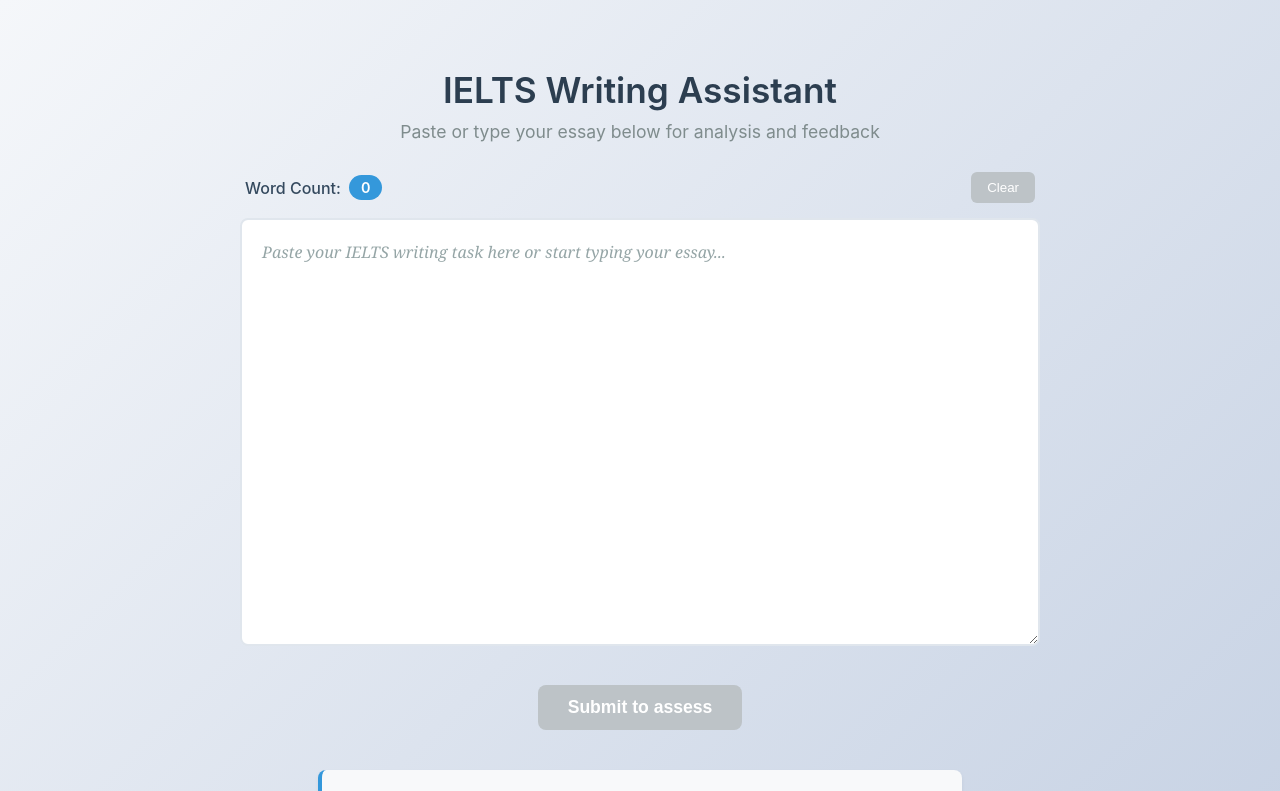
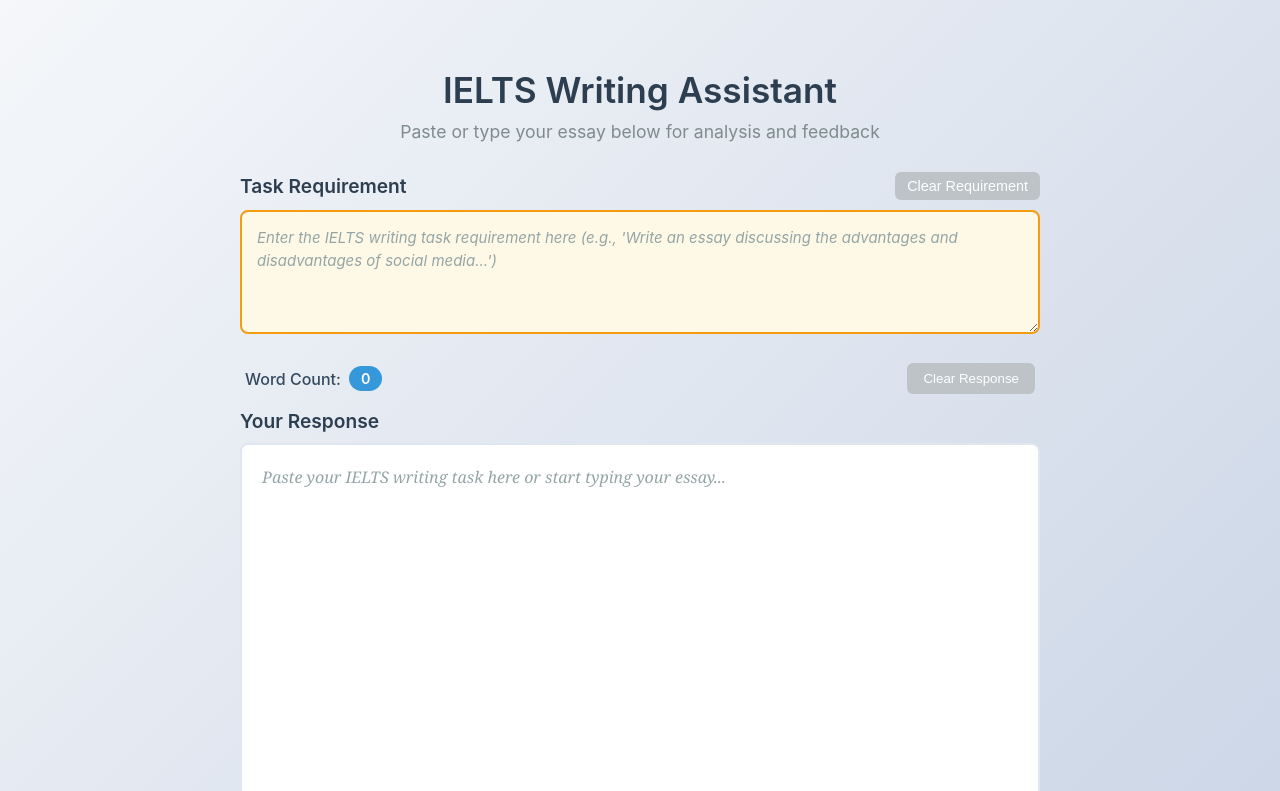
Before and after one commit to AnhDungPham2901/ietls-writing-assistant-fe, a React (Create React App) app: page / in a window 1280 px wide. Shown: the top 791 px of the page. Built offline with nearby package versions, Linux system fonts and the light colour scheme.

Commit message:
added task requirement input

```diff
--- a/src/components/WritingInput.css
+++ b/src/components/WritingInput.css
@@ -73,8 +73,70 @@
   cursor: not-allowed;
 }
 
+/* Requirement Section */
+.requirement-section {
+  margin-bottom: 25px;
+}
+
+.section-header {
+  display: flex;
+  justify-content: space-between;
+  align-items: center;
+  margin-bottom: 10px;
+}
+
+.requirement-section h3 {
+  color: #2c3e50;
+  font-size: 1.2rem;
+  margin: 0;
+  font-weight: 600;
+}
+
+.requirement-clear {
+  background: #f39c12;
+  font-size: 0.9rem;
+  padding: 6px 12px;
+}
+
+.requirement-clear:hover:not(:disabled) {
+  background: #e67e22;
+}
+
+.requirement-textarea {
+  width: 100%;
+  min-height: 120px;
+  padding: 15px;
+  border: 2px solid #f39c12;
+  border-radius: 8px;
+  font-size: 15px;
+  line-height: 1.5;
+  font-family: -apple-system, BlinkMacSystemFont, 'Segoe UI', 'Roboto', sans-serif;
+  resize: vertical;
+  outline: none;
+  transition: border-color 0.3s ease, box-shadow 0.3s ease;
+  box-sizing: border-box;
+  background: #fef9e7;
+}
+
+.requirement-textarea:focus {
+  border-color: #f39c12;
+  box-shadow: 0 0 0 3px rgba(243, 156, 18, 0.1);
+}
+
+.requirement-textarea::placeholder {
+  color: #95a5a6;
+  font-style: italic;
+}
+
 .writing-input-area {
   margin-bottom: 20px;
+}
+
+.writing-input-area h3 {
+  color: #2c3e50;
+  font-size: 1.2rem;
+  margin: 0 0 10px 0;
+  font-weight: 600;
 }
 
 .writing-textarea {
@@ -180,6 +242,28 @@
     font-size: 1.8rem;
   }
 
+  .section-header {
+    flex-direction: column;
+    gap: 10px;
+    align-items: stretch;
+  }
+
+  .requirement-clear {
+    align-self: center;
+    width: auto;
+  }
+
+  .requirement-textarea {
+    min-height: 100px;
+    padding: 12px;
+    font-size: 14px;
+  }
+
+  .requirement-section h3,
+  .writing-input-area h3 {
+    font-size: 1.1rem;
+  }
+
   .writing-textarea {
     min-height: 300px;
     padding: 15px;
--- a/src/components/WritingInput.js
+++ b/src/components/WritingInput.js
@@ -5,6 +5,7 @@
 const WritingInput = () => {
   const [text, setText] = useState('');
   const [wordCount, setWordCount] = useState(0);
+  const [requirement, setRequirement] = useState('');
   const navigate = useNavigate();
 
   const handleTextChange = (e) => {
@@ -16,9 +17,17 @@
     setWordCount(words.length);
   };
 
+  const handleRequirementChange = (e) => {
+    setRequirement(e.target.value);
+  };
+
   const handleClear = () => {
     setText('');
     setWordCount(0);
+  };
+
+  const handleClearRequirement = () => {
+    setRequirement('');
   };
 
   const handlePaste = (e) => {
@@ -34,10 +43,12 @@
     if (text.trim()) {
       console.log('Submitted text:', text);
       console.log('Word count:', wordCount);
+      console.log('Task requirement:', requirement);
 
-      // Store the submitted text in localStorage or state management
+      // Store the submitted text and requirement in localStorage
       localStorage.setItem('submittedText', text);
       localStorage.setItem('submittedWordCount', wordCount.toString());
+      localStorage.setItem('taskRequirement', requirement);
 
       // Navigate to assessment page
       navigate('/assessment');
@@ -53,6 +64,27 @@
         <p>Paste or type your essay below for analysis and feedback</p>
       </div>
 
+      <div className="requirement-section">
+        <div className="section-header">
+          <h3>Task Requirement</h3>
+          <button
+            className="clear-button requirement-clear"
+            onClick={handleClearRequirement}
+            disabled={requirement.length === 0}
+          >
+            Clear Requirement
+          </button>
+        </div>
+        <textarea
+          value={requirement}
+          onChange={handleRequirementChange}
+          placeholder="Enter the IELTS writing task requirement here (e.g., 'Write an essay discussing the advantages and disadvantages of social media...')"
+          className="requirement-textarea"
+          rows={4}
+          maxLength={1000}
+        />
+      </div>
+
       <div className="writing-input-controls">
         <div className="word-count">
           <span className="word-count-label">Word Count:</span>
@@ -63,11 +95,12 @@
           onClick={handleClear}
           disabled={text.length === 0}
         >
-          Clear
+          Clear Response
         </button>
       </div>
 
       <div className="writing-input-area">
+        <h3>Your Response</h3>
         <textarea
           value={text}
           onChange={handleTextChange}
```
